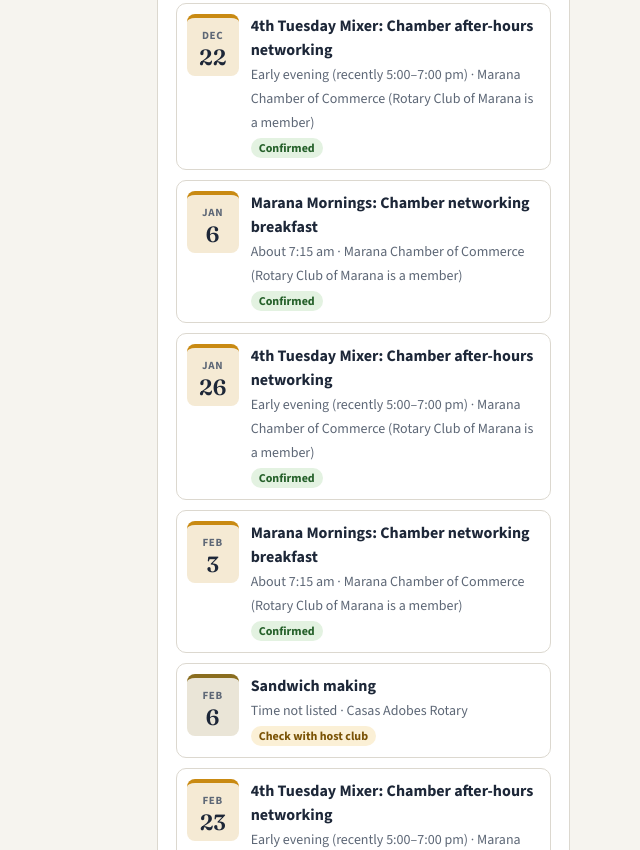
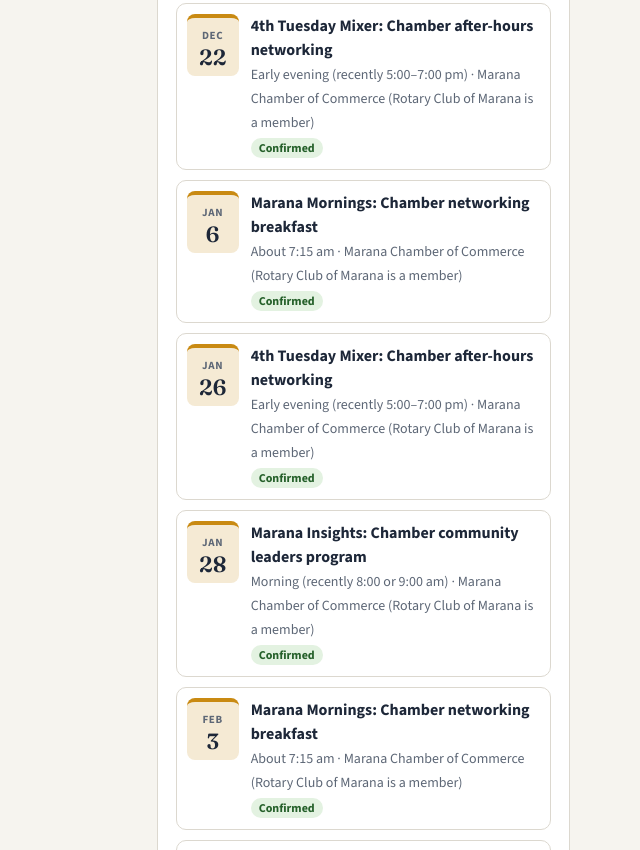
Before and after one commit to maranarotary/service-calendar, a plain HTML site: page index.html in a window 1280 px wide. Shown: the part 1950-2800 px from the top of the page, without its empty margins (640-1280 px from the left). Drawn offline with nearby package versions, Linux system fonts and the light colour scheme.

Commit message:
Add Marana Insights, State of the Town and New Resident Meet & Greet
Co-Authored-By: Claude Opus 5.5 <noreply@anthropic.com>
Claude-Session: https://claude.ai/code/session_011fUgVUsSn4ySt9A2SzxmFb

```diff
--- a/index.html
+++ b/index.html
@@ -342,6 +342,9 @@ const EVENTS = [
 const REGULAR = [
   {repeat:{n:1, dow:3, time:"About 7:15 am"}, types:["networking"], focus:["none"], title:"Marana Mornings: Chamber networking breakfast", club:"marana", hosts:"Marana Chamber of Commerce (Rotary Club of Marana is a member)", when:"First Wednesday of each month, about 7:15 am", where:"Recently at Tucson Premium Outlets food court, 6401 Marana Center Blvd; check the Chamber's listing", contact:"Marana Chamber of Commerce", partner:"Marana Chamber of Commerce", notes:"Coffee, breakfast and business networking. A chance to represent Rotary in the Marana business community; members of other Rotary clubs (e.g. Dove Mountain, Tucson) have attended too. Check with the Chamber whether non-members can attend.", link:"https://www.burbio.com/states/Arizona/Marana/marana-chamber-of-commerce", status:"ours"},
   {repeat:{n:4, dow:2, time:"Early evening (recently 5:00–7:00 pm)", moved:{"2026-11":"2026-11-17"}}, types:["networking"], focus:["none"], title:"4th Tuesday Mixer: Chamber after-hours networking", club:"marana", hosts:"Marana Chamber of Commerce (Rotary Club of Marana is a member)", when:"Fourth Tuesday of each month, early evening (recent listings say 5:00–7:00 pm)", where:"Changes each month; check the Chamber's listing", contact:"Marana Chamber of Commerce", partner:"Marana Chamber of Commerce", notes:"Relaxed after-hours networking with food and a cash bar. A chance to represent Rotary in the Marana business community; members of other Rotary clubs have attended too. The date sometimes moves around holidays. Check with the Chamber whether non-members can attend.", link:"https://www.burbio.com/states/Arizona/Marana/marana-chamber-of-commerce", status:"ours"},
+  {repeat:{n:4, dow:4, time:"Morning (recently 8:00 or 9:00 am)", moved:{"2026-11":null, "2026-12":null}}, types:["networking"], focus:["none"], title:"Marana Insights: Chamber community leaders program", club:"marana", hosts:"Marana Chamber of Commerce (Rotary Club of Marana is a member)", contact:"Marana Chamber of Commerce", partner:"Marana Chamber of Commerce", link:"https://www.burbio.com/states/Arizona/Marana/marana-chamber-of-commerce", status:"ours", when:"Fourth Thursday of each month (based on recent dates; holiday months may differ)", where:"Check the Chamber's listing", notes:"A monthly program featuring community leaders. Not shown for November (Thanksgiving) or December (Christmas Eve) 2026; check the Chamber's listing for those months. Check with the Chamber whether non-members can attend."},
+  {types:["networking"], focus:["none"], title:"Marana State of the Town luncheon", club:"marana", hosts:"Marana Chamber of Commerce (Rotary Club of Marana is a member)", contact:"Marana Chamber of Commerce", partner:"Marana Chamber of Commerce", link:"https://www.burbio.com/states/Arizona/Marana/marana-chamber-of-commerce", status:"ours", when:"Yearly, April (2025: Thursday, April 17)", where:"2025: The Ritz-Carlton Dove Mountain; check the Chamber's listing", notes:"The Chamber hosts the Town of Marana's annual State of the Town luncheon. A good chance to represent Rotary to Marana's business and civic leaders. Tickets are usually required."},
+  {types:["networking"], focus:["none"], title:"New Resident Welcome Meet & Greet", club:"marana", hosts:"Marana Chamber of Commerce (Rotary Club of Marana is a member)", contact:"Marana Chamber of Commerce", partner:"Marana Chamber of Commerce", link:"https://www.burbio.com/states/Arizona/Marana/marana-chamber-of-commerce", status:"ours", when:"About monthly; dates vary (check the Chamber's listing)", where:"Varies; check the Chamber's listing", notes:"Casual meetups that introduce people who have just moved to Marana to the town and its resources. A natural place to meet newcomers looking to get involved, including possible new Rotary members."},
   {types:["community"], focus:["none"], title:"Fifth Tuesday service project", club:"marana", hosts:"Rotary Club of Marana", when:"Months with a fifth Tuesday (next: Dec 29, 2026; Mar 30, 2027)", where:"Varies", contact:"Rotary Club of Marana", partner:"", notes:"On each fifth Tuesday the club holds a community service project or a social instead of a regular meeting. Check which it is.", link:"https://www.maranarotary.org/helps/", status:"ours"},
   {venue:"roadrunner", types:["youth"], focus:["education"], title:"Roadrunner Elementary book project", club:"marana", hosts:"Rotary Club of Marana", when:"Book presentations being scheduled", where:"Roadrunner Elementary, Marana", contact:"Josh Bayne (book stickers); Principal Kristina Brewer (student presentations)", partner:"Roadrunner Elementary", notes:"Over 300 books purchased toward a $1,000 goal; members help label books and present them to students.", link:"https://www.maranarotary.org/helps/", status:"ours"},
   {venue:"maranafb", hours:3, types:["food"], focus:["economic"], title:"Food box packing at Marana Community Food Bank", club:"dove", hosts:"Dove Mountain Rotary", when:"Several times a year, weekday mornings (e.g. Thu 10 am–1 pm)", where:"Marana Community Food Bank, Marana", contact:"Scott Parfrey, Dove Mountain Service Projects Chair", partner:"Marana Community Food Bank", notes:"The closest project to Marana. Marana members already join.", link:"https://www.dacdb.com/rotary/accounts/5500/Bulletins/72360/09-03-2026%20Bulletin.pdf", status:"unconfirmed"},
@@ -382,7 +385,7 @@ const parse=s=>{const [y,m,d]=s.split("-").map(Number);return new Date(y,m-1,d)}
 const fmtLong=d=>d.toLocaleDateString("en-US",{weekday:"long",month:"long",day:"numeric",year:"numeric"});
 const esc=s=>String(s??"").replace(/[&<>"]/g,c=>({"&":"&amp;","<":"&lt;",">":"&gt;",'"':"&quot;"}[c]));
 const today=new Date(); today.setHours(0,0,0,0);
-// Items in REGULAR with repeat:{n, dow, time, moved?:{"YYYY-MM":"YYYY-MM-DD"}} (nth weekday of the month; dow 0=Sun) are placed on their dates for the next 12 months.
+// Items in REGULAR with repeat:{n, dow, time, moved?:{"YYYY-MM":"YYYY-MM-DD" or null to skip that month}} (nth weekday of the month; dow 0=Sun) are placed on their dates for the next 12 months.
 (function expandRepeats(){
   const keep=[], add=[], pad=n=>String(n).padStart(2,"0");
   for(const r of REGULAR){
@@ -392,6 +395,8 @@ const today=new Date(); today.setHours(0,0,0,0);
       const day=1+((r.repeat.dow-first.getDay()+7)%7)+7*(r.repeat.n-1);
       let d=new Date(first.getFullYear(), first.getMonth(), day);
       const mv=r.repeat.moved&&r.repeat.moved[first.getFullYear()+"-"+pad(first.getMonth()+1)];
+      const key=first.getFullYear()+"-"+pad(first.getMonth()+1);
+      if(r.repeat.moved && key in r.repeat.moved && r.repeat.moved[key]===null) continue;
       if(mv){ const [yy,mm,dd]=mv.split("-").map(Number); d=new Date(yy,mm-1,dd); }
       if(d.getMonth()!==first.getMonth() || d<today) continue;
       const e=Object.assign({}, r, {date:d.getFullYear()+"-"+pad(d.getMonth()+1)+"-"+pad(d.getDate()), time:r.repeat.time});
```
